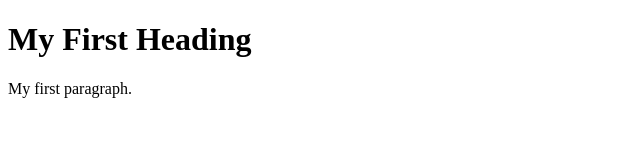
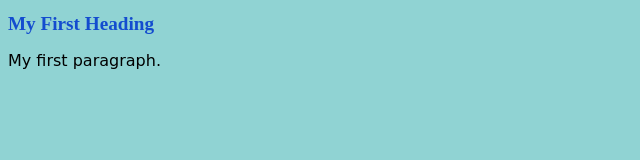
Before and after one commit to Victoria-Contreras/html-10-4, a plain HTML site: page htmlWarmUp/index.html in a window 1280 px wide. Shown: the whole page, without its empty margins (0-640 px from the left). Drawn offline with Linux system fonts and the light colour scheme.

Commit message:
add organization and css file

```diff
--- a/index.html
+++ b/htmlWarmUp/index.html
@@ -4,7 +4,8 @@
     <meta charset="UTF-8">
     <meta http-equiv="X-UA-Compatible" content="IE=edge">
     <meta name="viewport" content="width=device-width, initial-scale=1.0">
-    <title>Document</title>
+    <title>Practice</title>
+    <link rel="stylesheet" type="text/css" href="./styles.css" />
 </head>
 <body>
     <h1>My First Heading</h1>
--- /dev/null
+++ b/htmlWarmUp/styles.css
@@ -0,0 +1,12 @@
+body{
+     background-color: rgb(144, 211, 211);
+}
+
+h1 {
+    font-size: larger;
+    color: rgb(19, 76, 207);
+}
+
+p{
+    font-family: cursive;
+}
```
Also changed, not shown: htmlWarmUp/html101.html (renamed from html101.html).
